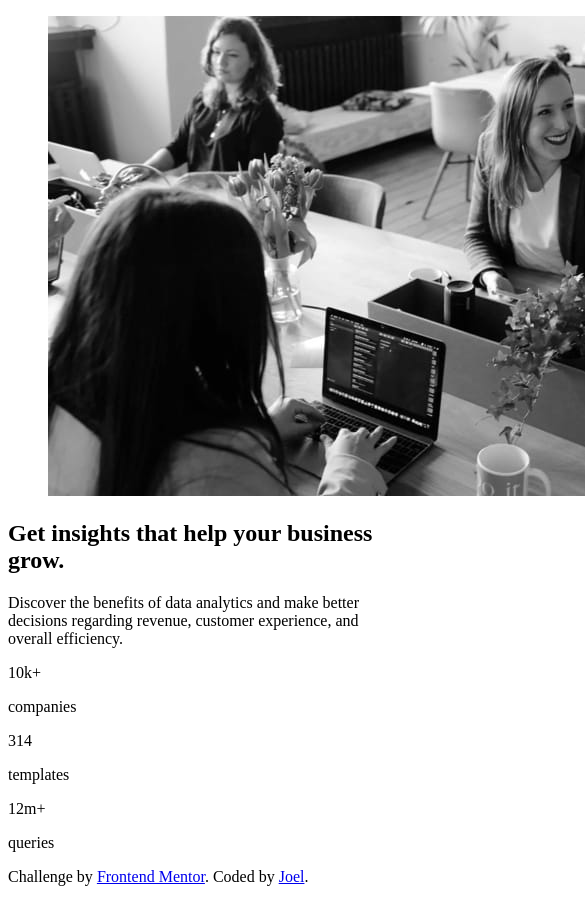
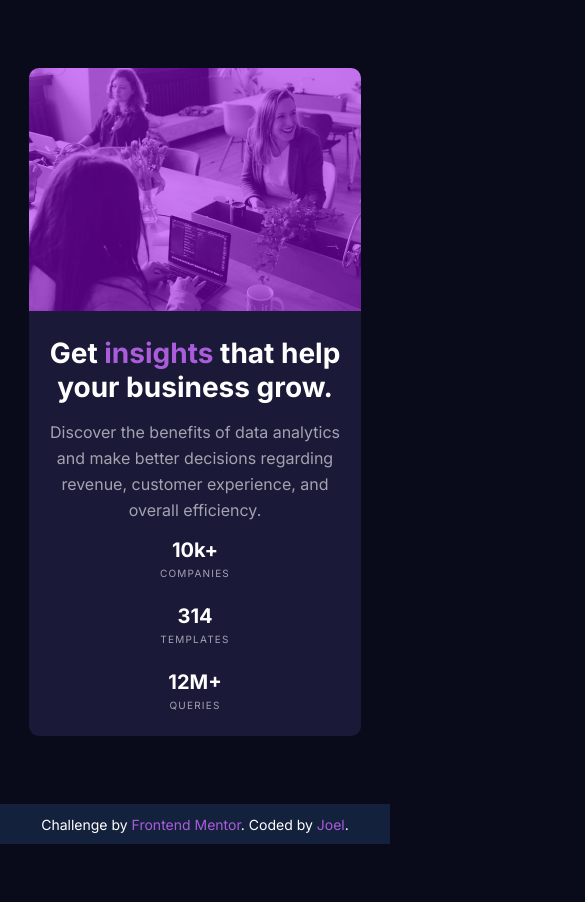
Before and after one commit to iJCode1/Stats-Preview-Card, a plain HTML site: page index.html in a window 390 px wide. Shown: the top 902 px of the page, 585 px wide, since content can reach past the window. After the commit the page ends 844 px from the top, so only its background shows below. Drawn offline with Linux system fonts and the light colour scheme.

Commit message:
Mobile Design Finished

```diff
--- a/css/main.css
+++ b/css/main.css
@@ -0,0 +1,130 @@
+:root {
+  --dark-desatured-blue: hsl(244, 38%, 16%);
+  --inter: "Inter", sans-serif;
+  --lexend: "Lexend Deca", sans-serif;
+  --soft-violet: hsl(277, 64%, 61%);
+  --slightly-transparent: hsla(0, 0%, 100%, 0.75);
+  --slightly-transparent-two: hsla(0, 0%, 100%, 0.6);
+  --very-dark-blue: hsl(233, 47%, 7%);
+  --white: hsl(0, 0%, 100%);
+  --color: rgb(12, 14, 25);
+}
+
+* {
+  box-sizing: border-box;
+  margin: 0;
+  padding: 0;
+}
+
+html {
+  color: var(--white);
+  font-size: 10px;
+}
+
+body {
+  background-color: var(--very-dark-blue);
+  font-family: var(--inter);
+  font-size: 1.6rem;
+}
+
+.container {
+  align-items: center;
+  display: flex;
+  flex-direction: column;
+  justify-content: center;
+  min-height: calc(100vh - 40px);
+}
+
+.card {
+  /* border: 1px solid yellow; */
+  border-radius: 10px;
+  max-height: 850px;
+  max-width: 350px;
+  overflow: hidden;
+  width: 85vw;
+}
+
+.card__head {
+  max-height: 300px;
+  background-color: #a100f2;
+}
+
+.card__head figure {
+  height: inherit;
+}
+
+.card__head img {
+  display: block;
+  filter: opacity(.5);
+  height: inherit;
+  width: 100%;
+}
+
+.card__body {
+  background-color: var(--dark-desatured-blue);
+  display: flex;
+  flex-flow: column nowrap;
+  gap: 15px;
+  /* height: 50vh; */
+  /* min-height: 50vh; */
+  padding-block: 25px;
+  padding-inline: 20px;
+  text-align: center;
+}
+
+.card__title {
+  font-size: 2.8rem;
+}
+
+.card__title--purple {
+  color: var(--soft-violet);
+}
+
+.card__description {
+  color: var(--slightly-transparent-two);
+  line-height: 2.6rem;
+}
+
+.card__stats {
+  display: flex;
+  flex-direction: column;
+  gap: 25px;
+}
+
+.card__stats p:first-child {
+  font-size: 2rem;
+  font-weight: 700;
+  margin-block-end: 5px;
+}
+
+.card__stats p:last-child {
+  color: var(--slightly-transparent-two);
+  font-size: 1rem;
+  text-transform: uppercase;
+  letter-spacing: 1.2px;
+}
+
+.footer {
+  align-items: center;
+  background-color: #14213d;
+  bottom: 0;
+  display: flex;
+  font-size: 1.4rem;
+  height: 40px;
+  justify-content: center;
+  left: 0;
+  position: fixed;
+  text-align: center;
+  width: 100%;
+}
+
+.footer a {
+  color: var(--soft-violet);
+  text-decoration: none;
+}
+
+@media screen and (max-height: 770px) {
+  .card {
+    margin-block: 30px 70px;
+  }
+}
--- a/index.html
+++ b/index.html
@@ -24,7 +24,7 @@
       </div>
       <div class="card__body">
         <h2 class="card__title">Get <span class="card__title--purple">insights</span> that help your business grow.</h2>
-        <p class="card__Description">Discover the benefits of data analytics and make better decisions regarding
+        <p class="card__description">Discover the benefits of data analytics and make better decisions regarding
           revenue, customer experience, and overall efficiency.</p>
         <div class="card__stats">
           <div class="stats__companies">
@@ -36,7 +36,7 @@
             <p>templates</p>
           </div>
           <div class="stats__queries">
-            <p>12m+</p>
+            <p>12M+</p>
             <p>queries</p>
           </div>
         </div>
```
